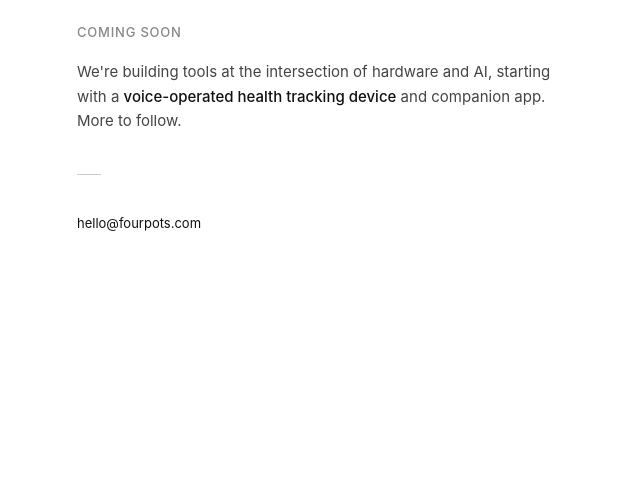
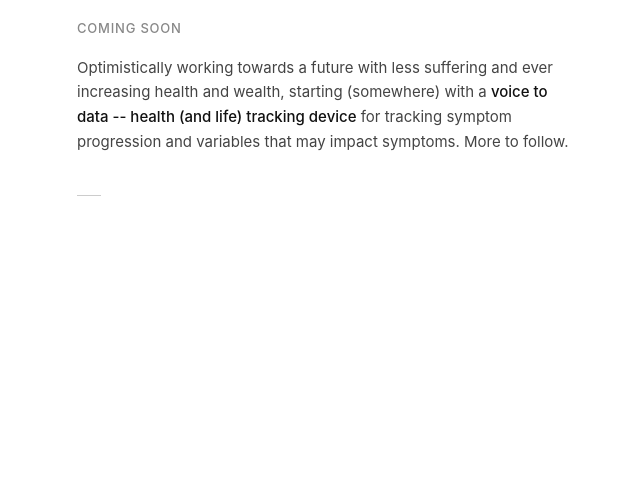
Before and after one commit to fourpots/fourpots.github.io, a plain HTML site: page index.html in a window 1280 px wide. Shown: the part 303-800 px from the top of the page, without its empty margins (317-957 px from the left). Drawn offline with Linux system fonts and the light colour scheme.

Commit message:
Update index.html

```diff
--- a/index.html
+++ b/index.html
@@ -87,11 +87,11 @@
         <div class="name">fourpots</div>
         <div class="status">Coming soon</div>
         <div class="brief">
-            We're building tools at the intersection of hardware and AI, starting with a <strong>voice-operated health tracking device</strong> and companion app. More to follow.
+            Optimistically working towards a future with less suffering and ever increasing health and wealth, starting (somewhere) with a <strong>voice to data -- health (and life) tracking device</strong> for tracking symptom progression and variables that may impact symptoms. More to follow.
         </div>
         <div class="divider"></div>
         <div class="contact">
-            <a href="mailto:hello@fourpots.com">hello@fourpots.com</a>
+            <a href="mailto:hello@fourpots.com"></a>
         </div>
     </div>
 </body>
```
